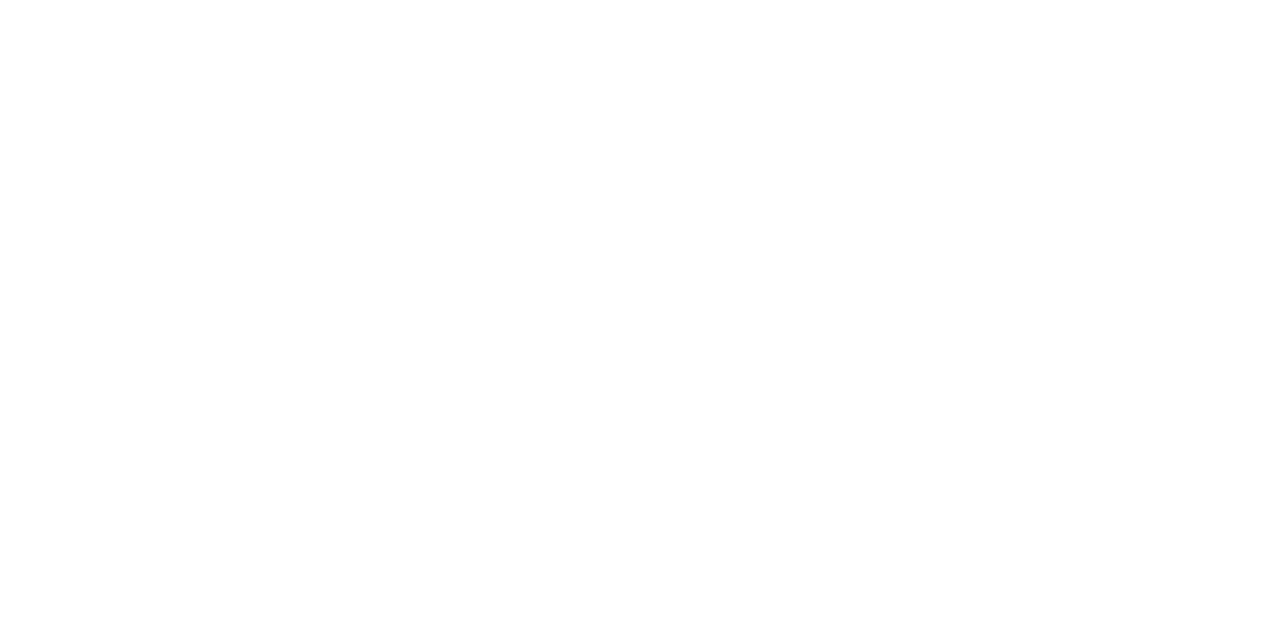
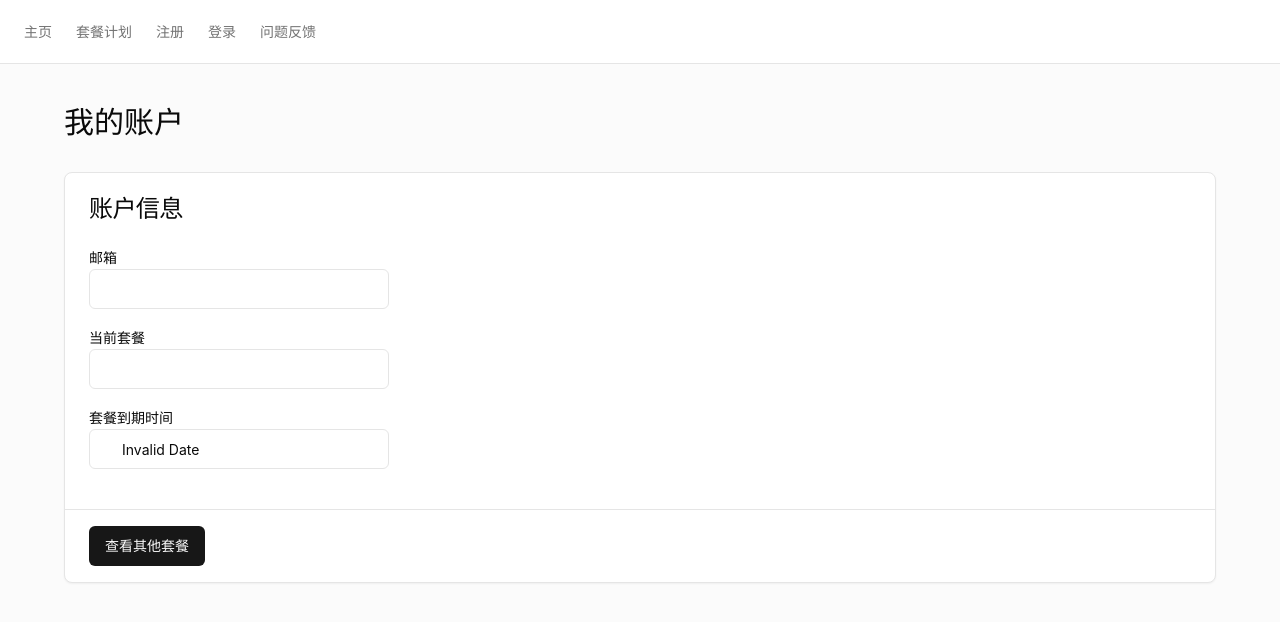
Before and after one commit to Idiot-Alex/flomo-extension-pages, a React (Vite) app: page /account in a window 1280 px wide. Before the commit this address had no page. Shown: the top 622 px of the page. Built offline with nearby package versions, Linux system fonts and the light colour scheme.

Commit message:
add: account ui

```diff
--- a/src/App.tsx
+++ b/src/App.tsx
@@ -7,6 +7,7 @@
 import { Plans } from '@/components/Plans'
 import { Home } from '@/components/Home'
 import { ResetPwd } from '@/components/ResetPwd'
+import { Account } from '@/components/Account'
 
 function App() {
   return (
@@ -16,6 +17,7 @@
           <Route path="/" element={<Dashboard />} >
             <Route index element={<Home />} />
             <Route path='plans' element={<Plans />} />
+            <Route path="/account" element={<Account />} />
           </Route>
           <Route path="/register" element={<Register />} />
           <Route path="/login" element={<Login />} />
--- /dev/null
+++ b/src/components/Account.tsx
@@ -0,0 +1,57 @@
+import { Button } from '@/components/ui/button'
+import { Card, CardHeader, CardTitle, CardContent, CardFooter } from '@/components/ui/card'
+import { useSelector } from 'react-redux'
+import { Input } from '@/components/ui/input'
+import { Label } from '@/components/ui/label'
+import { useNavigate } from 'react-router-dom'
+
+export function Account() {
+  const navigate = useNavigate()
+  const user = useSelector((state: any) => {
+    return state.user
+  })
+
+  const toPlan = () => {
+    navigate('/plans')
+  }
+
+  return (
+    <>
+      <div className="mx-auto grid w-full max-w-6xl gap-2">
+        <h1 className="text-3xl font-semibold">我的账户</h1>
+      </div>
+      <div className="mx-auto grid w-full max-w-6xl items-start gap-6">
+        <Card x-chunk="dashboard-04-chunk-1">
+          <CardHeader>
+            <CardTitle>账户信息</CardTitle>
+          </CardHeader>
+          <CardContent>
+            <form className="ml-auto flex-1 sm:flex-initial">
+              <div className="mb-4">
+                <Label>邮箱</Label>
+                <Input type="email" readOnly
+                  className="pl-8 sm:w-[300px] md:w-[200px] lg:w-[300px]"
+                  value={user.email}/>
+              </div>
+              <div className="mb-4">
+                <Label>当前套餐</Label>
+                <Input type="email" readOnly
+                  className="pl-8 sm:w-[300px] md:w-[200px] lg:w-[300px]"
+                  value={user.plan}/>
+              </div>
+              <div className="mb-4">
+                <Label>套餐到期时间</Label>
+                <Input type="email" readOnly
+                  className="pl-8 sm:w-[300px] md:w-[200px] lg:w-[300px]"
+                  value={new Date(user.expiredTime).toLocaleString()}/>
+              </div>
+            </form>
+          </CardContent>
+          <CardFooter className="border-t px-6 py-4">
+            <Button onClick={toPlan}>查看其他套餐</Button>
+          </CardFooter>
+        </Card>
+      </div>
+    </>
+  )
+}
--- a/src/components/Dashboard.tsx
+++ b/src/components/Dashboard.tsx
@@ -26,6 +26,10 @@
   const onLogout = () => {
     localStorage.clear()
     navigate('/login')
+  }
+
+  const onAccount = () => {
+    navigate('/account')
   }
 
   return (
@@ -91,7 +95,7 @@
               </Button>
             </DropdownMenuTrigger>
             <DropdownMenuContent align="end">
-              <DropdownMenuItem>我的账户</DropdownMenuItem>
+              <DropdownMenuItem onClick={onAccount}>我的账户</DropdownMenuItem>
               <DropdownMenuSeparator />
               <DropdownMenuItem onClick={onLogout}>退出登录</DropdownMenuItem>
             </DropdownMenuContent>
--- a/src/components/Home.tsx
+++ b/src/components/Home.tsx
@@ -25,7 +25,7 @@
         </nav>
         <div className="grid gap-6">
           {
-            location.search.indexOf('instruction') > -1 ?
+            (location.search.indexOf('instruction') > -1) || !location.search ?
             <Card x-chunk="dashboard-04-chunk-1">
               <CardHeader>
                 <CardTitle>Flomo Extension 是什么？</CardTitle>
```
